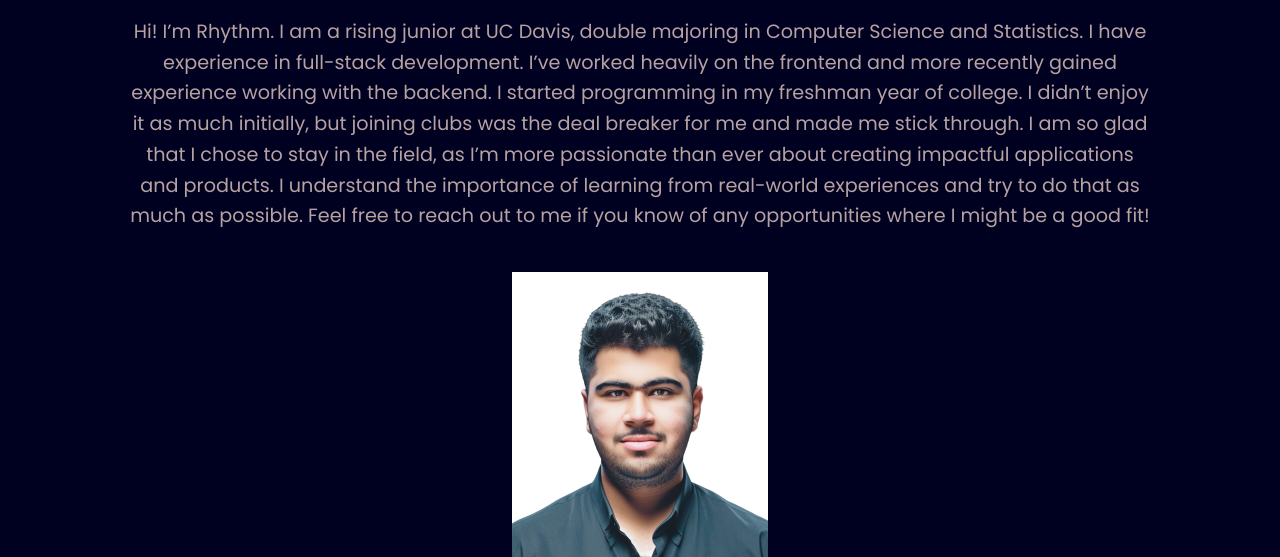
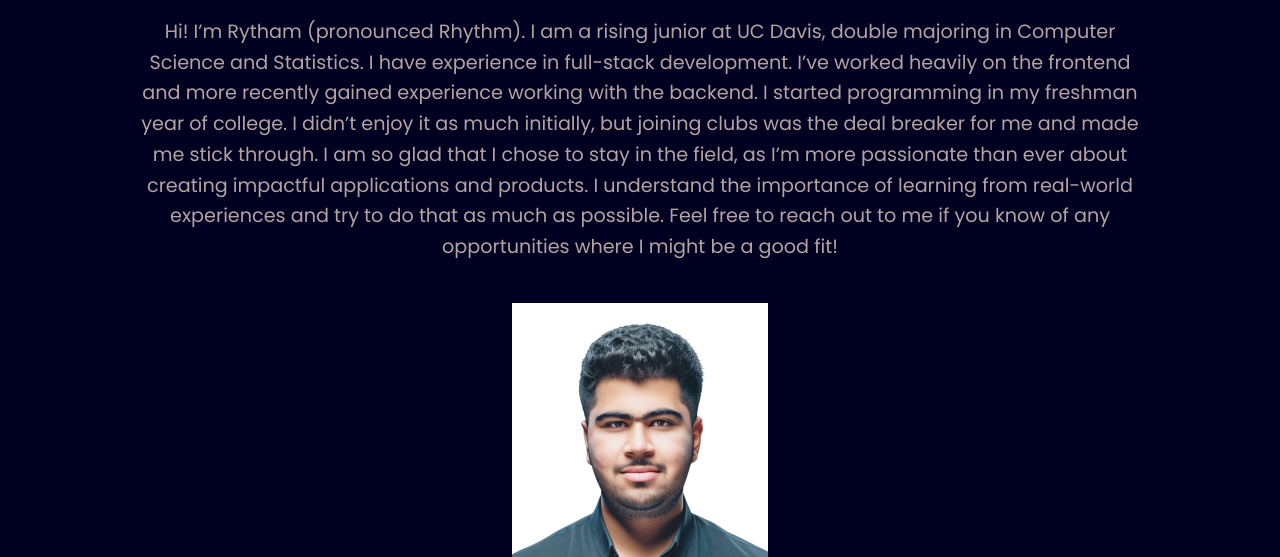
Before and after one commit to Rytham1/Rytham1.github.io, a plain HTML site: page about.html in a window 1280 px wide. Shown: the part 243-800 px from the top of the page. Drawn offline with Linux system fonts and the light colour scheme.

Commit message:
Update about.html
Fixed name mistake

```diff
--- a/about.html
+++ b/about.html
@@ -97,7 +97,7 @@
     <main class="content">
         <h1>About Me</h1>
         <p>
-            Hi! I’m Rhythm. I am a rising junior at UC Davis, double majoring in Computer Science and Statistics. I have experience in full-stack development. I’ve worked heavily on the frontend and more recently gained experience working with the backend. I started programming in my freshman year of college. I didn’t enjoy it as much initially, but joining clubs was the deal breaker for me and made me stick through. I am so glad that I chose to stay in the field, as I’m more passionate than ever about creating impactful applications and products. I understand the importance of learning from real-world experiences and try to do that as much as possible. Feel free to reach out to me if you know of any opportunities where I might be a good fit!
+            Hi! I’m Rytham (pronounced Rhythm). I am a rising junior at UC Davis, double majoring in Computer Science and Statistics. I have experience in full-stack development. I’ve worked heavily on the frontend and more recently gained experience working with the backend. I started programming in my freshman year of college. I didn’t enjoy it as much initially, but joining clubs was the deal breaker for me and made me stick through. I am so glad that I chose to stay in the field, as I’m more passionate than ever about creating impactful applications and products. I understand the importance of learning from real-world experiences and try to do that as much as possible. Feel free to reach out to me if you know of any opportunities where I might be a good fit!
         </p>
 
         <div class="headshot">
```
